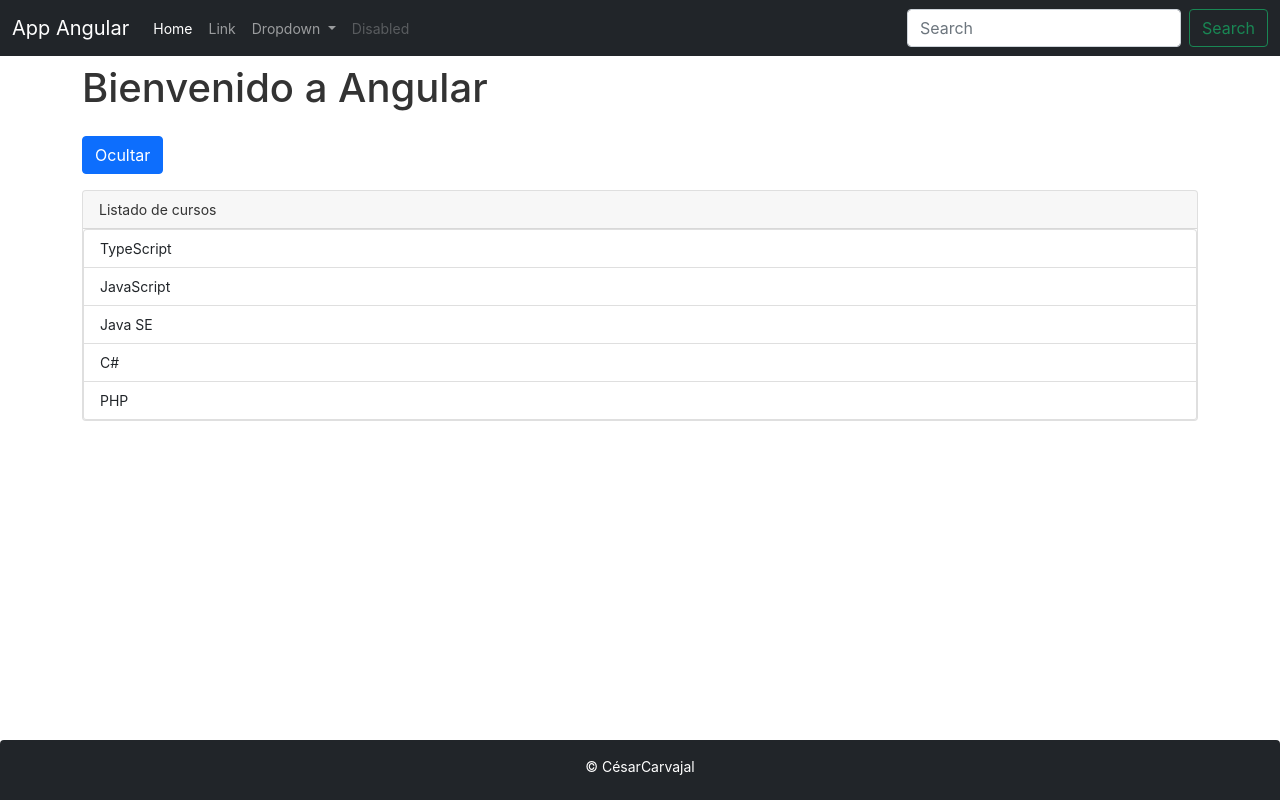
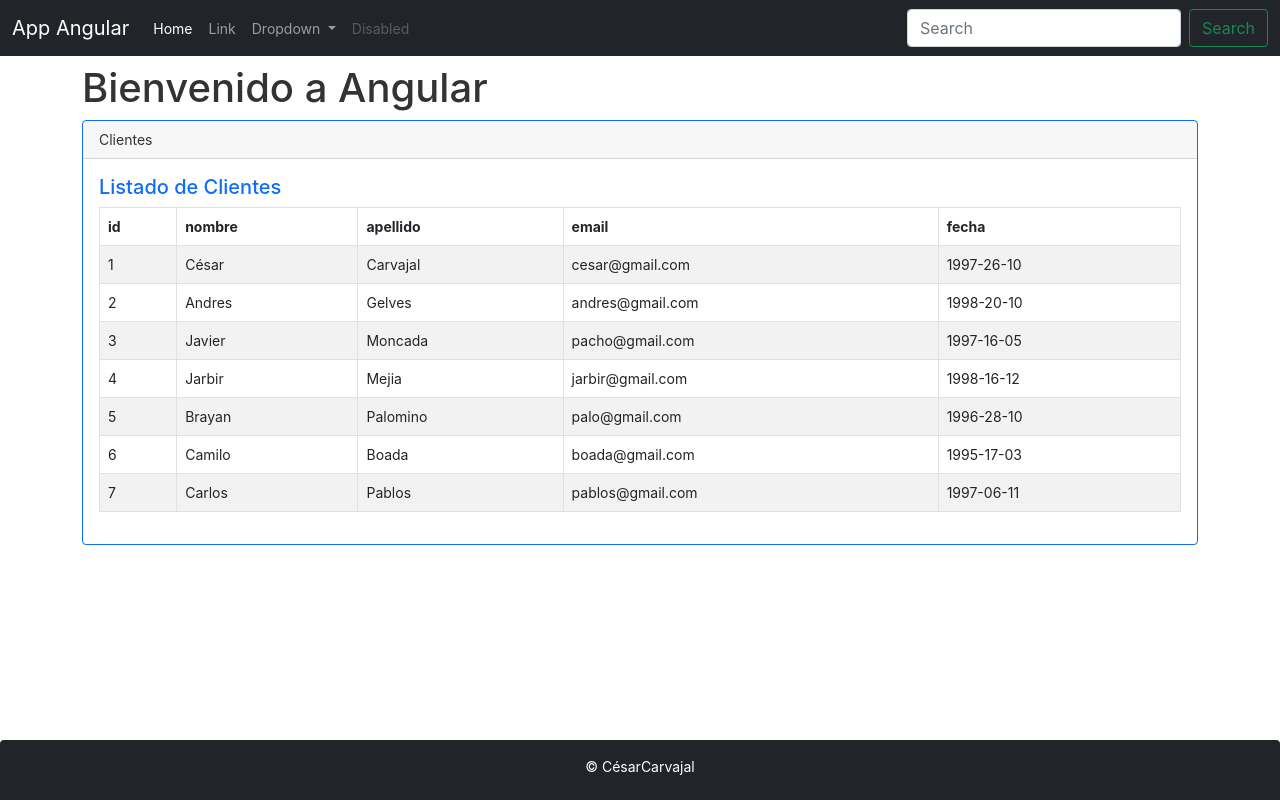
Before and after one commit to cesardavid26/Angular-Spring, an Angular app: page /clientes in a window 1280 px wide. Built offline with nearby package versions, Linux system fonts and the light colour scheme.

Commit message:
listando los objetos tipo Cliente

```diff
--- a/src/app/app.component.html
+++ b/src/app/app.component.html
@@ -304,7 +304,7 @@
 <div class="container">
     <h1>{{ title }}</h1>
 
-    <app-directiva></app-directiva>
+  <app-clientes></app-clientes>
 </div>
 <app-footer></app-footer>
 <!-- * * * * * * * * * * * * * * * * * * * * * * * * * * * * * * * -->
--- a/src/app/clientes/clientes.component.html
+++ b/src/app/clientes/clientes.component.html
@@ -1 +1,27 @@
-<p>clientes works!</p>
+<div class="card border-primary mb-3" >
+  <div class="card-header">Clientes</div>
+  <div class="card-body text-primary">
+    <h5 class="card-title">Listado de Clientes</h5>
+  <table class="table table-bordered table-striped">
+    <thead>
+      <tr>
+        <th>id</th>
+        <th>nombre</th>
+        <th>apellido</th>
+        <th>email</th>
+        <th>fecha</th>
+      </tr>
+    </thead>
+    <tbody>
+      <tr *ngFor="let cliente of clientes">
+        <td>{{cliente.id}}</td>
+        <td>{{cliente.nombre}}</td>
+        <td>{{cliente.apellido}}</td>
+        <td>{{cliente.email}}</td>
+        <td>{{cliente.createAt}}</td>
+
+      </tr>
+    </tbody>
+  </table>
+  </div>
+</div>
--- a/src/app/clientes/clientes.component.ts
+++ b/src/app/clientes/clientes.component.ts
@@ -1,4 +1,5 @@
 import { Component, OnInit } from '@angular/core';
+import {Cliente} from './cliente';
 
 @Component({
   selector: 'app-clientes',
@@ -6,9 +7,20 @@ import { Component, OnInit } from '@angular/core';
 })
 export class ClientesComponent implements OnInit {
 
+  clientes: Cliente[] =[
+
+    {id:1, nombre: 'César', apellido: 'Carvajal', email: 'cesar@gmail.com', createAt: '1997-26-10'},
+    {id:2, nombre: 'Andres', apellido: 'Gelves', email: 'andres@gmail.com', createAt: '1998-20-10'},
+    {id:3, nombre: 'Javier', apellido: 'Moncada', email: 'pacho@gmail.com', createAt: '1997-16-05'},
+    {id:4, nombre: 'Jarbir', apellido: 'Mejia', email: 'jarbir@gmail.com', createAt: '1998-16-12'},
+    {id:5, nombre: 'Brayan', apellido: 'Palomino', email: 'palo@gmail.com', createAt: '1996-28-10'},
+    {id:6, nombre: 'Camilo', apellido: 'Boada', email: 'boada@gmail.com', createAt: '1995-17-03'},
+    {id:7, nombre: 'Carlos', apellido: 'Pablos', email: 'pablos@gmail.com', createAt: '1997-06-11'}
+  ];
+
   constructor() { }
 
-  ngOnInit(): void {
+  ngOnInit() {
   }
 
 }
```
